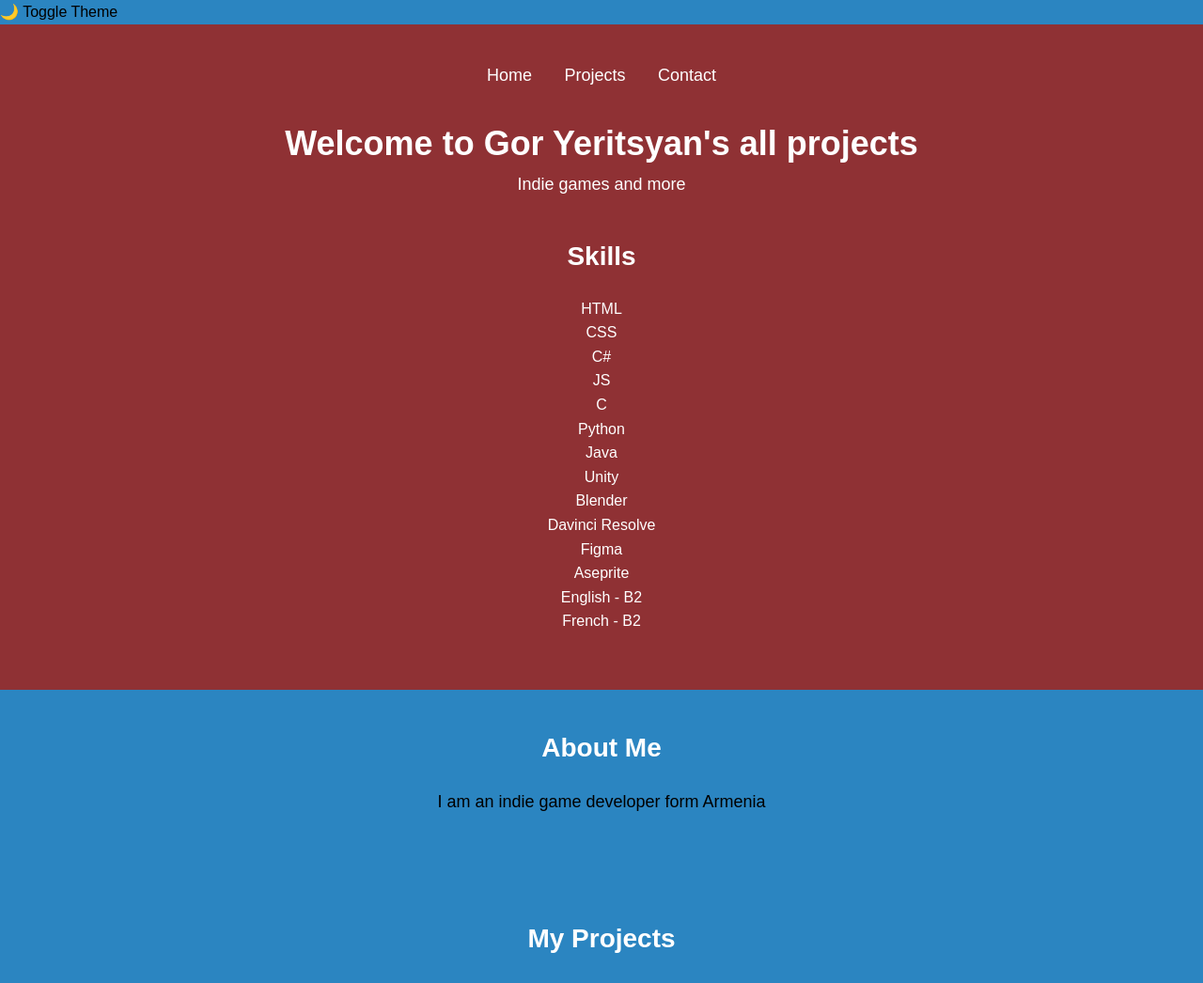
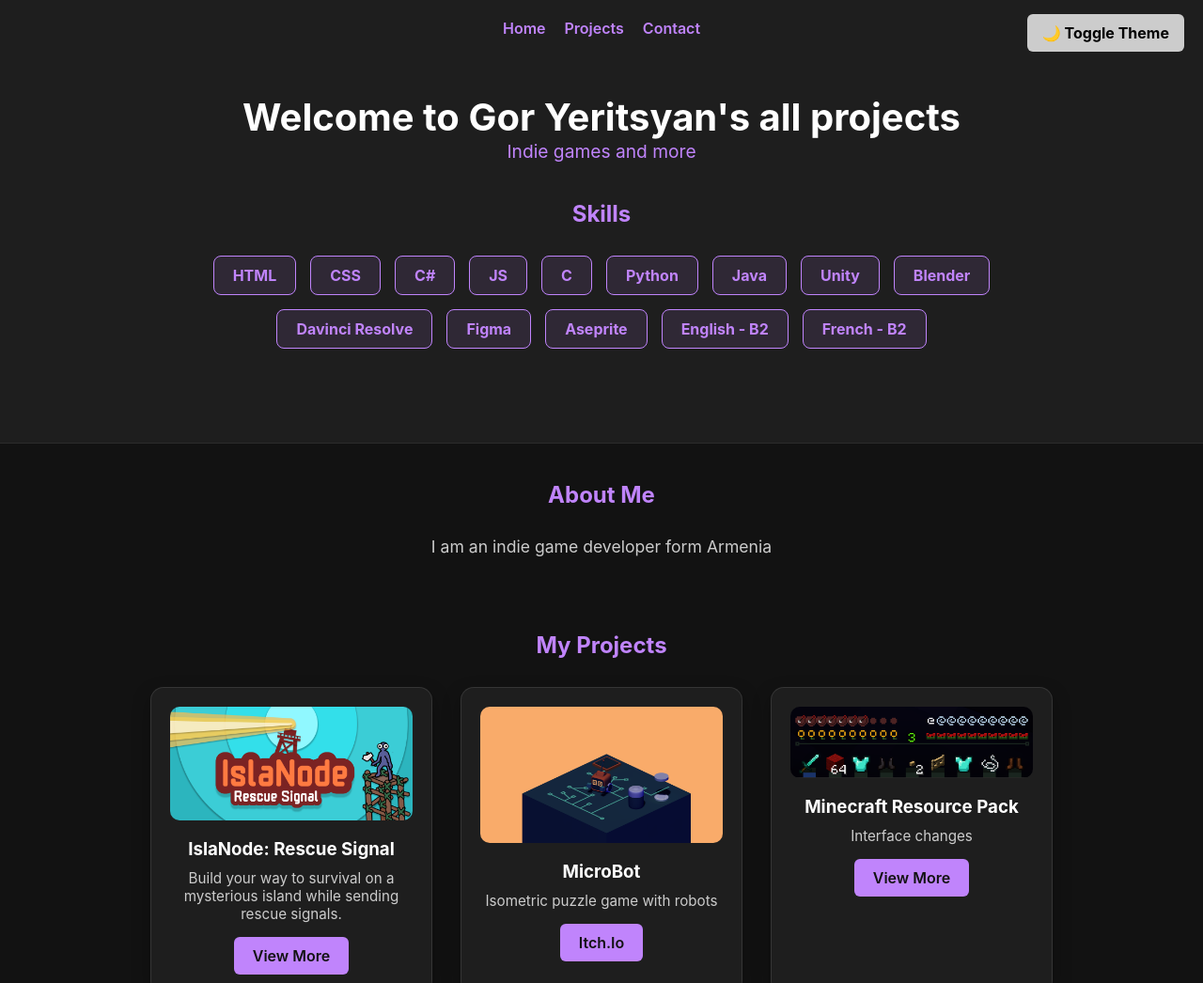
Before and after one commit to GorY1337/special-fortnight, a plain HTML site: page index.html in a window 1280 px wide. Shown: the top 1046 px of the page at 94% size. Drawn offline with Linux system fonts and the light colour scheme.

Commit message:
Update style.css
dark mode

```diff
--- a/style.css
+++ b/style.css
@@ -1,167 +1,140 @@
-/* General Reset */
 * {
+  box-sizing: border-box;
   margin: 0;
   padding: 0;
-    box-sizing: border-box;
+  font-family: 'Inter', sans-serif;
 }
 
-/* Body and font styling */
 body {
-    font-family: Arial, sans-serif;
-    line-height: 1.6;
-    background-color: #2B85C1;
+  margin: 0;
+  font-family: sans-serif;
+  transition: background-color 0.4s, color 0.4s;
 }
 
-/* Header styling */
-header {
-    background: #8f3134;
-    color: #fff;
-    padding: 20px 0;
-    text-align: center;
+.page {
+  background-color: #121212;
+  color: #e0e0e0;
+  min-height: 100vh;
+  transition: background-color 0.4s, color 0.4s;
 }
 
-header nav ul {
-    list-style: none;
-    margin: 20px 0;
+/* Theme toggle button style */
+.toggle-btn {
+  position: fixed;
+  top: 15px;
+  right: 20px;
+  background-color: #ccc;
+  color: #000;
+  padding: 10px 16px;
+  border-radius: 6px;
+  cursor: pointer;
+  z-index: 1000;
+  font-weight: bold;
 }
 
-header nav ul li {
-    display: inline;
-    margin: 0 15px;
+/* Dark theme styles when checkbox is checked */
+#theme-toggle:checked ~ .page {
+  background-color: #ffffff;
+  color: #121212;
 }
 
-header nav ul li a {
+#theme-toggle:checked ~ .toggle-btn {
+  background-color: #ccc;
+  color: #000;
+}
+
+/* Optional: link and button adjustments in dark mode */
+#theme-toggle:checked ~ .page a.button {
+  background-color: #c084fc;
+  color: #121212;
+}
+a {
+  text-decoration: none;
+  color: #c084fc;
+}
+
+header {
+  padding: 20px;
+  background-color: #1e1e1e;
+  border-bottom: 1px solid #2c2c2c;
+}
+
+nav ul {
+  display: flex;
+  gap: 20px;
+  list-style: none;
+  justify-content: center;
+  margin-bottom: 20px;
+}
+
+nav a {
+  color: #c084fc;
+  font-weight: 600;
+  transition: color 0.3s;
+}
+
+nav a:hover {
   color: #fff;
-    text-decoration: none;
-    font-size: 18px;
 }
 
 .hero {
-    margin-top: 30px;
+  text-align: center;
+  padding: 40px 20px;
 }
 
 .hero h1 {
-    font-size: 36px;
+  font-size: 2.5rem;
+  color: #ffffff;
 }
 
 .hero p {
-    font-size: 18px;
+  font-size: 1.2rem;
+  color: #c084fc;
 }
 
-/* Section styling */
 section {
   padding: 40px 20px;
-    text-align: center;
+  max-width: 1000px;
+  margin: auto;
 }
 
-section h2 {
-    font-size: 28px;
-    margin-bottom: 20px;
-    color: white;
-}
-
-section p {
-    font-size: 18px;
+h2 {
+  text-align: center;
+  color: #c084fc;
   margin-bottom: 30px;
 }
 
-/* Projects section */
-/*.project-cards {
-    display: flex;
-    justify-content: space-around;
-    gap: 20px;
-    flex-wrap: wrap;
-}*/
-
-.project-card {
-    /*background: #9c3538;*/
-    padding: 40px;
-    border-radius: 14px;
-    box-shadow: 0 2px 8px rgba(0, 0, 0, 0.1);
-    width: 100%;
+.intro p {
   text-align: center;
+  max-width: 600px;
+  margin: auto;
+  font-size: 1.1rem;
+  color: #ccc;
 }
 
-.project-card img {
-     width: 50%;
-    border-radius: 8px;
-  /*  height: 300px;*/
-    object-fit: cover;
-}
-
-.project-card h3 {
-    margin: 15px 0;
-}
-
-.project-card a {
-    display: inline-block;
-    background-color: #333;
-    color: #fff;
-    padding: 10px 20px;
-    text-decoration: none;
-    border-radius: 4px;
-}
-
-.project-card a:hover {
-    background-color: #555;
-}
-
-/* Form styling */
-form {
-    display: flex;
-    flex-direction: column;
-    gap: 15px;
-    max-width: 500px;
-    margin: 0 auto;
-    text-align: left;
-}
-
-form input, form textarea {
-    padding: 10px;
-    font-size: 16px;
-    border-radius: 4px;
-    border: 1px solid #ccc;
-    width: 100%;
-}
-
-form button {
-    padding: 10px 20px;
-    font-size: 18px;
-    background-color: #333;
-    color: #fff;
-    border: none;
-    border-radius: 4px;
-    cursor: pointer;
-}
-
-form button:hover {
-    background-color: #555;
-}
-
-/* Footer styling */
-footer {
-    background-color: #333;
-    color: #fff;
-    text-align: center;
-    padding: 10px 0;
-    margin-top: 40px;
-}
 .project-cards {
   display: flex;
   flex-wrap: wrap;
+  gap: 30px;
   justify-content: center;
-    gap: 30px;
-    padding: 20px;
 }
 
 .project-card {
-    background: #9c3538;
+  background: rgba(30, 30, 30, 1); /* semi-transparent dark */
+  backdrop-filter: blur(12px);
+  -webkit-backdrop-filter: blur(100px); /* for Safari */
+  border: 1px solid rgba(255, 255, 255, 0.1);
+  border-radius: 14px;
   padding: 20px;
-    border-radius: 14px;
-    box-shadow: 0 2px 10px rgba(0,0,0,0.2);
   width: 300px;
-    color: white;
   text-align: center;
+  box-shadow: 0 8px 20px rgba(0, 0, 0, 0.3);
+  transition: transform 0.3s, box-shadow 0.3s;
+}
+
+.project-card:hover {
+  transform: translateY(-6px);
+  box-shadow: 0 12px 28px rgba(0, 0, 0, 0.4);
 }
 
 .project-card img {
@@ -170,18 +143,121 @@ footer {
   margin-bottom: 15px;
 }
 
+.project-card h3 {
+  color: #ffffff;
+  margin-bottom: 10px;
+}
+
+.project-card p {
+  font-size: 0.95rem;
+  color: #cccccc;
+  margin-bottom: 15px;
+}
+
 .project-card .button {
   display: inline-block;
+  background-color: #c084fc;
+  color: #121212;
   padding: 10px 20px;
-    background-color: #fff;
-    color: #9c3538;
-    text-decoration: none;
   border-radius: 6px;
-    font-weight: bold;
+  font-weight: 600;
   transition: background-color 0.3s, color 0.3s;
 }
 
 .project-card .button:hover {
-    background-color: #d4d4d4;
-    color: #7a2729;
+  background-color: #a855f7;
+  color: #fff;
 }
+
+.button {
+  display: inline-block;
+  background-color: #c084fc;
+  color: #121212;
+  padding: 10px 20px;
+  border-radius: 6px;
+  font-weight: 600;
+  transition: background-color 0.3s, color 0.3s;
+}
+
+.button:hover {
+  background-color: #a855f7;
+  color: #fff;
+}
+
+form {
+  display: flex;
+  flex-direction: column;
+  gap: 15px;
+  max-width: 500px;
+  margin: auto;
+}
+
+input,
+textarea {
+  padding: 10px;
+  border: none;
+  border-radius: 6px;
+  background-color: #2c2c2c;
+  color: #fff;
+  font-size: 1rem;
+}
+
+input::placeholder,
+textarea::placeholder {
+  color: #888;
+}
+
+button[type="submit"] {
+  background-color: #c084fc;
+  color: #121212;
+  font-weight: bold;
+  padding: 12px;
+  border: none;
+  border-radius: 6px;
+  cursor: pointer;
+}
+
+button[type="submit"]:hover {
+  background-color: #a855f7;
+  color: white;
+}
+
+footer {
+  text-align: center;
+  padding: 20px;
+  font-size: 0.9rem;
+  color: #aaa;
+  background-color: #1e1e1e;
+  border-top: 1px solid #2e2e2e;
+}
+#skills {
+  padding: 40px 20px;
+  text-align: center;
+}
+
+#skills h2 {
+  color: #c084fc;
+  margin-bottom: 30px;
+}
+
+.skills-grid {
+  display: flex;
+  flex-wrap: wrap;
+  justify-content: center;
+  gap: 15px;
+}
+
+.skill-box {
+  background: rgba(192, 132, 252, 0.1); /* transparent purple */
+  border: 1px solid #c084fc;
+  color: #c084fc;
+  padding: 10px 20px;
+  border-radius: 8px;
+  font-weight: bold;
+  transition: background 0.3s;
+}
+
+.skill-box:hover {
+  background: #c084fc;
+  color: #121212;
+}
```
Lines whose indentation alone changed are shown as unchanged.
